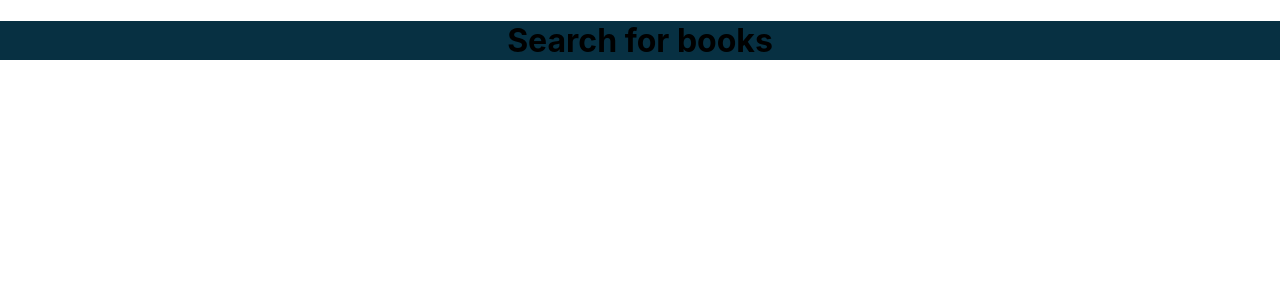
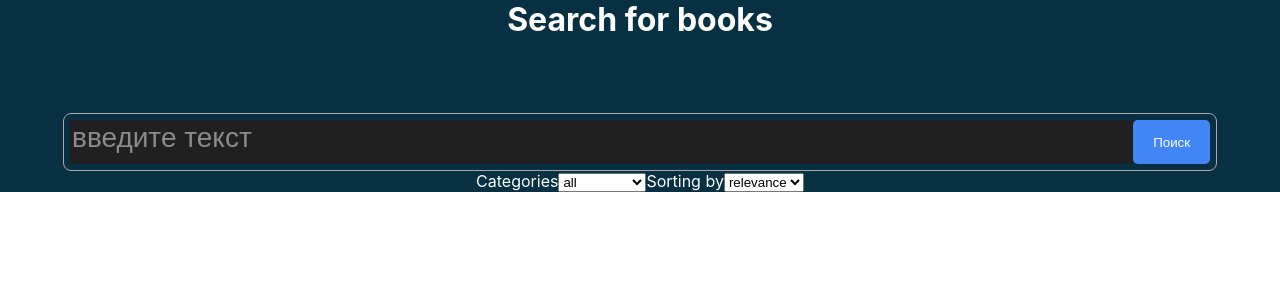
Before and after one commit to Rusdevel/frontend-javascript-test, a React (Create React App) app: page / in a window 1280 px wide. Shown: the top 300 px of the page. Built offline with nearby package versions, Linux system fonts and the light colour scheme.

Commit message:
настройка формы

```diff
--- a/src/components/Header/header.css
+++ b/src/components/Header/header.css
@@ -1,5 +1,9 @@
 .header {
     background-color: #073042;
+  }
+  .header__title {
+    color: #ffffff;
+    margin: 0 auto;
   }
   .header-style {
     background-color: #202020;
--- a/src/components/Header/header.js
+++ b/src/components/Header/header.js
@@ -1,5 +1,5 @@
 import "./header.css"
-
+import SearchForm from "../SearchForm/SearchForm";
 function Header () {
 
 return(
@@ -7,7 +7,9 @@ return(
 <h1 className="header__title">
 Search for books
 </h1>
+<SearchForm/>
 </header>
+
 );
 
 
--- /dev/null
+++ b/src/components/SearchForm/SearchForm.css
@@ -0,0 +1,92 @@
+.search-form {
+  min-width: 320px;
+  margin-top: 81px;
+}
+
+.search-form__label {
+  color: #ffffff
+}
+
+@media screen and (min-width: 768px) {
+  .search-form {
+    margin-top: 79px;
+  }
+}
+
+@media screen and (min-width: 1280px) {
+  .search-form {
+    margin-top: 74px;
+  }
+}
+.search-form__container {
+  min-width: 285px;
+  margin: 0 14px;
+  display: flex;
+  justify-content: space-between;
+  padding: 6px;
+  border: 1.5px solid #aaaaaa;
+  border-radius: 8px;
+}
+
+@media screen and (min-width: 768px) {
+  .search-form__container {
+    margin: 0 30px;
+  }
+}
+
+@media screen and (min-width: 1280px) {
+  .search-form__container {
+    max-width: 1140px;
+    margin: 0 auto;
+  }
+}
+
+.search-form__input {
+  width: 252px;
+  border: 0;
+  background-color: #202020;
+  color: #ffffff;
+}
+
+@media screen and (min-width: 768px) {
+  .search-form__input {
+    width: 662px;
+  }
+}
+
+@media screen and (min-width: 1280px) {
+  .search-form__input {
+    width: 1112px;
+  }
+}
+
+.search-form__button {
+  outline: none;
+  width: 80px;
+  height: 44px;
+  background: #4285f4;
+  border-radius: 5px;
+  border: 0;
+  transition: opacity 0.6s linear 0.3s;
+  cursor: pointer;
+  color: #ffffff;
+}
+
+.search-form__button:hover {
+  opacity: 60%;
+}
+
+.search-form__input::placeholder {
+  font-style: normal;
+  font-weight: 500;
+  font-size: 18px;
+  line-height: 22px;
+  color: #8b8b8b;
+}
+
+@media screen and (min-width: 768px) {
+  .search-form__input::placeholder {
+    font-size: 28px;
+    line-height: 34px;
+  }
+}
--- /dev/null
+++ b/src/components/SearchForm/SearchForm.js
@@ -0,0 +1,51 @@
+import React from "react";
+import "./SearchForm.css"
+
+function SearchForm(props) {
+
+
+  return (
+    <section className="search-form">
+      <form className="search-form__group">
+        <div className="search-form__container">
+          <input
+            className="search-form__input"
+            maxLength="30"
+            type="text"
+            value={""}
+            placeholder="введите текст"
+            required
+            //onChange={}
+          />
+          <button
+            //onClick={}
+            className="search-form__button"
+            type="submit"
+          >
+            Поиск
+          </button>
+        </div>
+        <label className="search-form__label">
+          Categories
+          <select value={''} >
+            <option className="search-form__option" value="all">all</option>
+            <option className="search-form__option" value="art">art</option>
+            <option className="search-form__option" value="biographyс">biographyс</option>
+            <option className="search-form__option" value="computers">computers</option>
+            <option className="search-form__option" value="medical">medical</option>
+            <option className="search-form__option" value="poetry">poetry</option>
+          </select>
+        </label>
+        <label className="search-form__label" >
+          Sorting by
+          <select value={''} >
+            <option className="search-form__option" value="relevance ">relevance </option>
+            <option className="search-form__option" value="newest">newest</option>
+          </select>
+        </label>
+      </form>
+    </section>
+  );
+}
+
+export default SearchForm;
```
